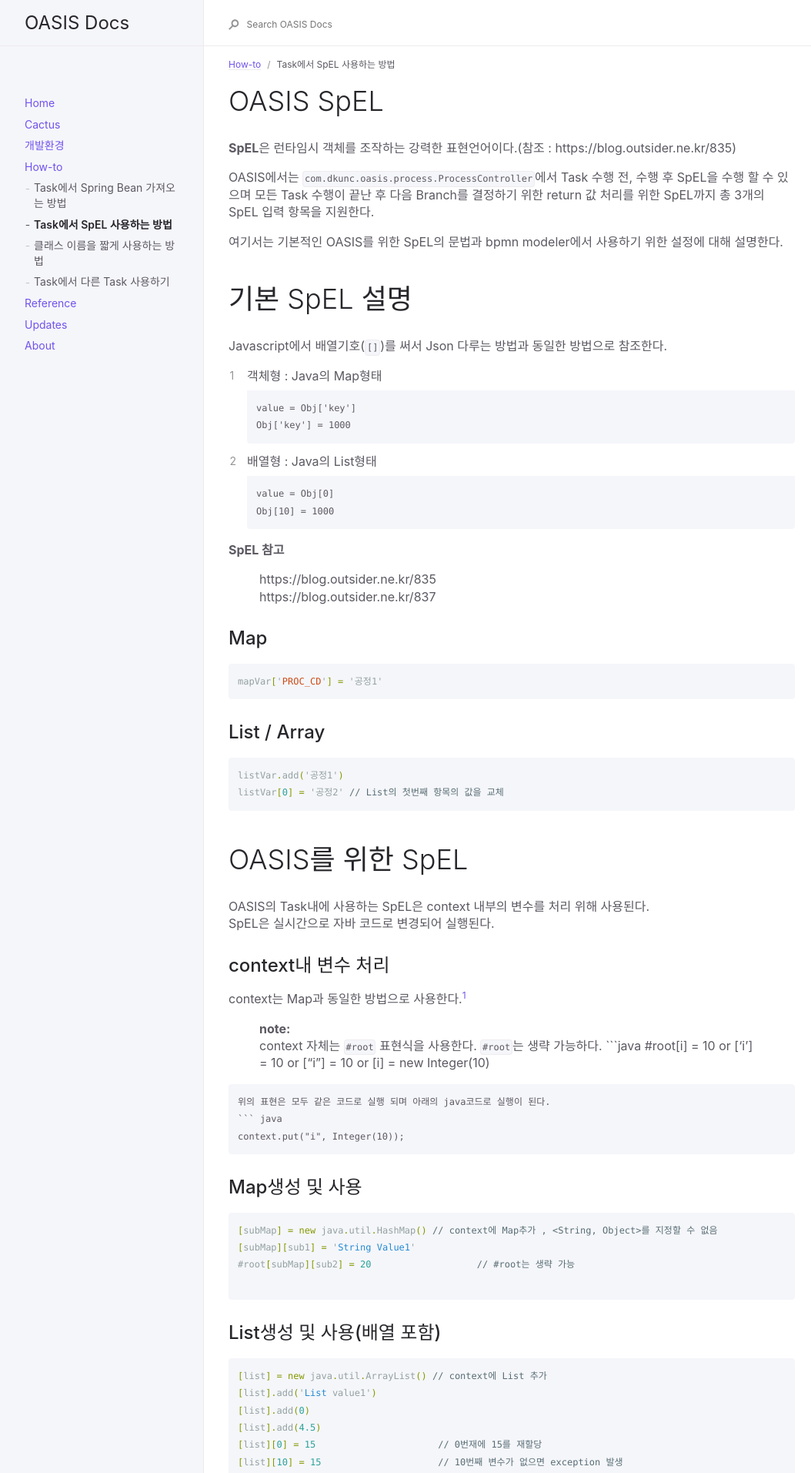
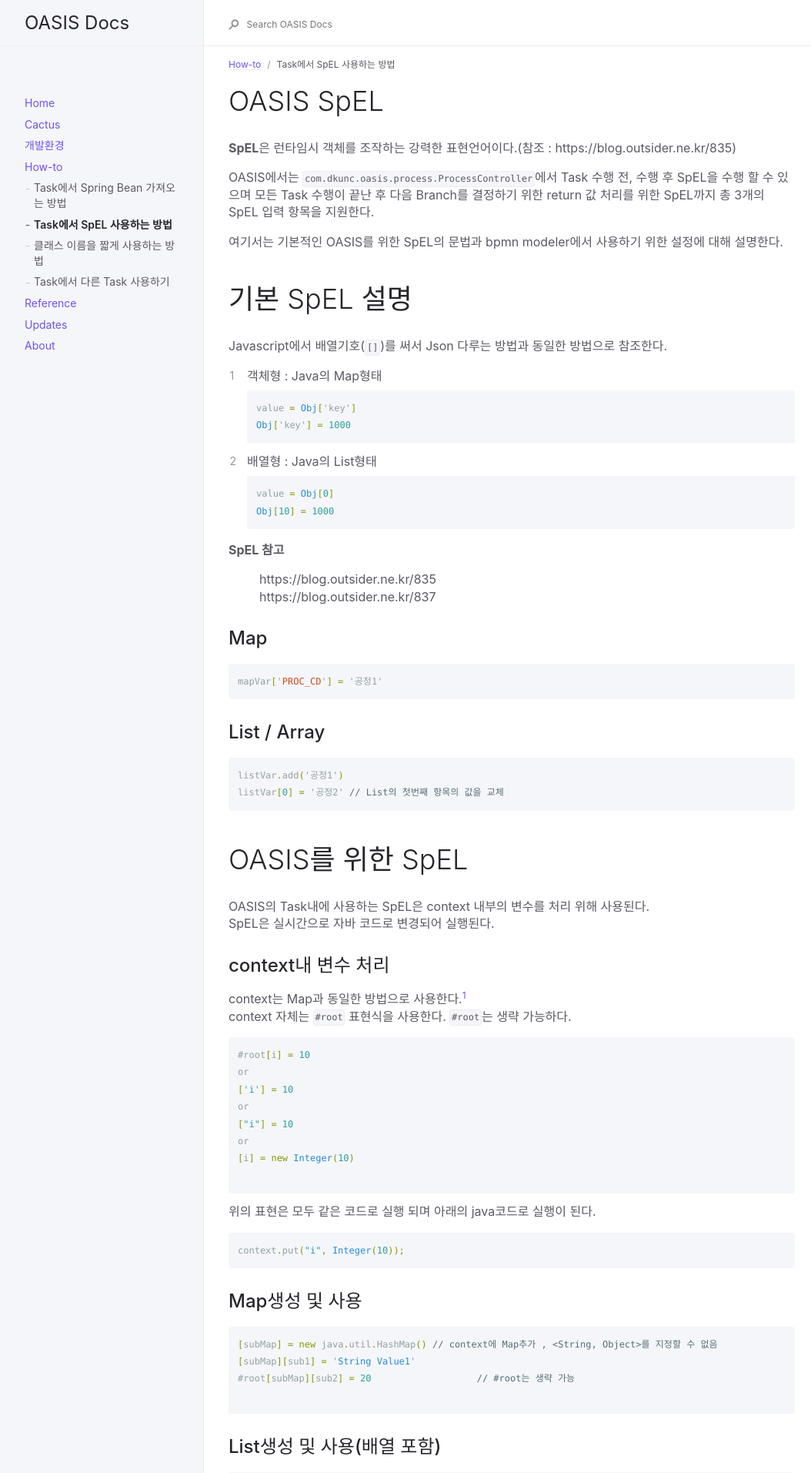
Before and after one commit to oasis-official/oasis-official.github.io, a Jekyll site: the page built from docs/how-to/spel.md, in a window 1280 px wide. Shown: the top 1913 px of the page at 77% size, without its empty margins (91-1145 px from the left). Built offline with Jekyll 4.4.1, drawn with Linux system fonts in a browser that asks for light colours.

Commit message:
note 제거

````diff
--- a/docs/how-to/spel.md
+++ b/docs/how-to/spel.md
@@ -16,12 +16,12 @@ OASIS에서는 `com.dkunc.oasis.process.ProcessController`에서 Task 수행 전
 # 기본 SpEL 설명
 Javascript에서 배열기호(`[]`)를 써서 Json 다루는 방법과 동일한 방법으로 참조한다.
  1. 객체형 : Java의 Map형태
- ```
+ ```java
 	value = Obj['key']
 	Obj['key'] = 1000
 ```
 2. 배열형 : Java의 List형태
-```
+```java
    value = Obj[0]
    Obj[10] = 1000
 ```
@@ -48,8 +48,8 @@ SpEL은 실시간으로 자바 코드로 변경되어 실행된다.
 
 ## context내 변수 처리
 context는 Map과 동일한 방법으로 사용한다.[^1]
->**note:**
 context 자체는 `#root` 표현식을 사용한다. `#root`는 생략 가능하다.
+
 ```java
 #root[i] = 10
 or
````
